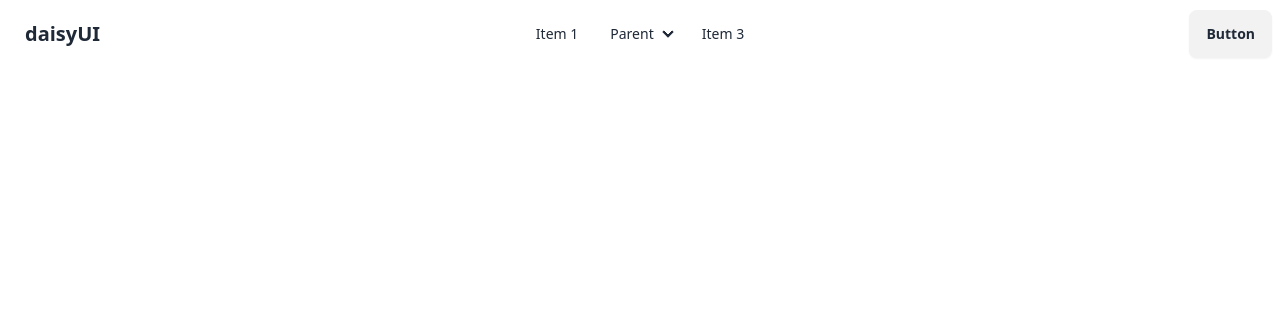
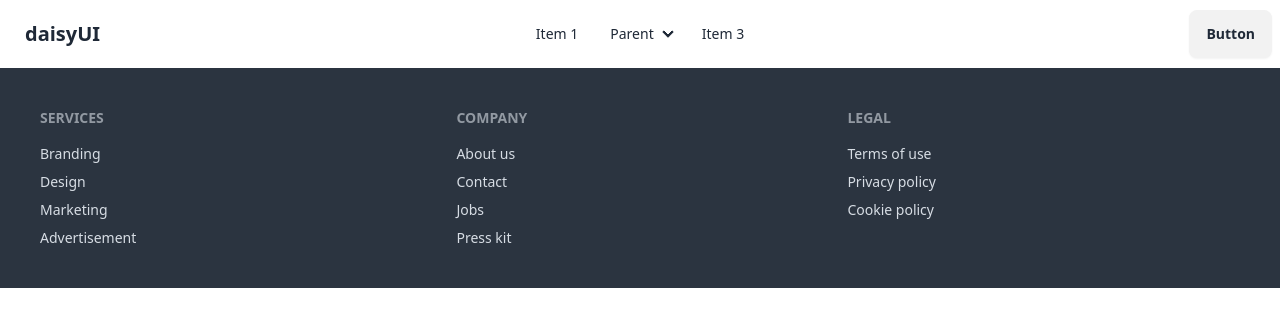
Before and after one commit to mdazim12/react-boi-pola-Book, a React (Vite) app: page / in a window 1280 px wide. Shown: the top 326 px of the page. Built offline with nearby package versions, Linux system fonts and the light colour scheme.

Commit message:
error page

```diff
--- /dev/null
+++ b/src/components/ErrorPage/ErrorPage.jsx
@@ -0,0 +1,10 @@
+
+const ErrorPage = () => {
+    return (
+        <div>
+            <h2 className="text-5xl text-center ">Page Not Found</h2>
+        </div>
+    );
+};
+
+export default ErrorPage;
--- /dev/null
+++ b/src/components/Footer/Footer.jsx
@@ -0,0 +1,30 @@
+
+
+const Footer = () => {
+    return (
+        <footer className="footer bg-neutral text-neutral-content p-10">
+            <nav>
+                <h6 className="footer-title">Services</h6>
+                <a className="link link-hover">Branding</a>
+                <a className="link link-hover">Design</a>
+                <a className="link link-hover">Marketing</a>
+                <a className="link link-hover">Advertisement</a>
+            </nav>
+            <nav>
+                <h6 className="footer-title">Company</h6>
+                <a className="link link-hover">About us</a>
+                <a className="link link-hover">Contact</a>
+                <a className="link link-hover">Jobs</a>
+                <a className="link link-hover">Press kit</a>
+            </nav>
+            <nav>
+                <h6 className="footer-title">Legal</h6>
+                <a className="link link-hover">Terms of use</a>
+                <a className="link link-hover">Privacy policy</a>
+                <a className="link link-hover">Cookie policy</a>
+            </nav>
+        </footer>
+    );
+};
+
+export default Footer;
--- a/src/components/Root/Root.jsx
+++ b/src/components/Root/Root.jsx
@@ -1,3 +1,5 @@
+import { Outlet } from "react-router-dom";
+import Footer from "../Footer/Footer";
 import NavBar from "../NavBar/NavBar";
 
 
@@ -5,6 +7,8 @@
     return (
         <div>
             <NavBar></NavBar>
+            <Outlet></Outlet>
+            <Footer></Footer>
         </div>
     );
 };
--- a/src/main.jsx
+++ b/src/main.jsx
@@ -3,12 +3,16 @@
 import './index.css'
 import { createBrowserRouter,RouterProvider,} from "react-router-dom";
 import Root from './components/Root/Root.jsx';
+import ErrorPage from './components/ErrorPage/ErrorPage.jsx';
 
 const router = createBrowserRouter([
   {
     path: "/",
-    element: <Root></Root>
+    element: <Root></Root>,
+    errorElement: <ErrorPage></ErrorPage>
   },
+
+
 ]);
 
 
```
